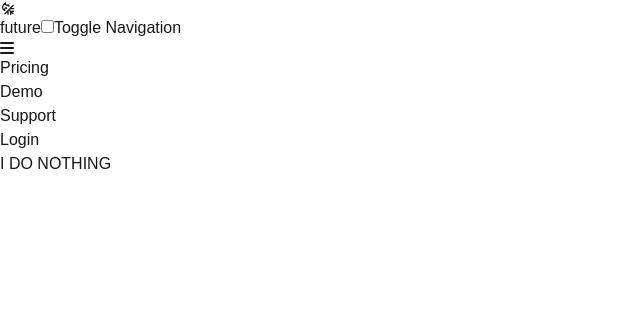
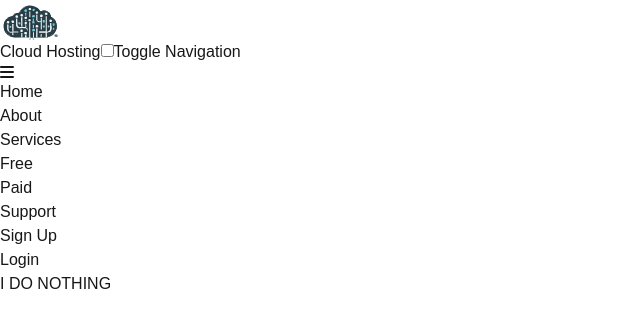
Before and after one commit to ZeyoYT/cloud-hosting, a Next.js app: page / in a window 1280 px wide. Shown: the top 328 px of the page, without its empty margins (0-640 px from the left). Built offline with nearby package versions, Linux system fonts and the light colour scheme.

Commit message:
nav bar completion

```diff
--- a/src/app/components/Navbar.js
+++ b/src/app/components/Navbar.js
@@ -1,27 +1,16 @@
+"use client";
 import Link from 'next/link';
+import Image from 'next/image';
 
 export default function Navbar() {
   return (
-    <header className="mb-2 px-4 shadow">
+    <header className="mb-2 px-4 shadow bg-gray-900 text-gray-200">
       <div className="relative mx-auto flex max-w-screen-lg flex-col py-4 sm:flex-row sm:items-center sm:justify-between">
         <a className="flex items-center text-2xl font-black" href="/">
           <span className="mr-2 text-3xl text-blue-600">
-            <svg
-              xmlns="http://www.w3.org/2000/svg"
-              aria-hidden="true"
-              role="img"
-              width="1em"
-              height="1em"
-              preserveAspectRatio="xMidYMid meet"
-              viewBox="0 0 24 24"
-            >
-              <path
-                fill="currentColor"
-                d="M6.925 16.875Q5.2 16.225 4.1 14.713Q3 13.2 3 11.25q0-1.975.938-3.513Q4.875 6.2 6 5.15q1.125-1.05 2.062-1.6L9 3v2.475q0 .625.45 1.062q.45.438 1.075.438q.35 0 .65-.15q.3-.15.5-.425L12 6q.95.55 1.625 1.35t1.025 1.8l-1.675 1.675q-.05-.6-.287-1.175q-.238-.575-.638-1.05q-.35.2-.738.287q-.387.088-.787.088q-1.1 0-1.987-.612Q7.65 7.75 7.25 6.725q-.95.925-1.6 2.062Q5 9.925 5 11.25q0 .775.275 1.462q.275.688.75 1.213q.05-.5.287-.938q.238-.437.588-.787L9 10.1l2.15 2.1q.05.05.1.125t.1.125l-1.425 1.425q-.05-.075-.087-.125q-.038-.05-.088-.1L9 12.925l-.7.7q-.125.125-.212.287q-.088.163-.088.363q0 .3.175.537q.175.238.45.363ZM9 10.1Zm0 0ZM7.4 22L6 20.6L19.6 7L21 8.4L17.4 12H21v2h-5.6l-.5.5l1.5 1.5H21v2h-2.6l2.1 2.1l-1.4 1.4l-2.1-2.1V22h-2v-4.6l-1.5-1.5l-.5.5V22h-2v-3.6Z"
-              />
-            </svg>
+            <img src="\Cloud-host.svg" alt="Logo" width={60} height={60} />
           </span>
-          <span>future</span>
+          <span>Cloud Hosting</span>
         </a>
         <input className="peer hidden" type="checkbox" id="navbar-open" />
         <label
@@ -47,19 +36,50 @@ export default function Navbar() {
           className="peer-checked:block hidden pl-2 py-6 sm:block sm:py-0"
         >
           <ul className="flex flex-col gap-y-4 sm:flex-row sm:gap-x-8">
-            <li className="">
+          <li className="">
               <a className="text-gray-600 hover:text-blue-600" href="#">
-                Pricing
+                Home
               </a>
             </li>
             <li className="">
               <a className="text-gray-600 hover:text-blue-600" href="#">
-                Demo
+                About
               </a>
+            </li>
+            <li className="releative group">
+              <a className="text-gray-600 hover:text-blue-600" href="#">
+                Services
+              </a>
+              <ul className="absolute hidden w-40 pt-2 group-hover:block bg-gray-800 shadow-lg rounded-lg z-10">
+                <li>
+                  <a
+                    className="block px-4 py-2 text-gray-400 hover:bg-gray-700 hover:text-white"
+                    href="#"
+                  >
+                    Free
+                  </a>
+                </li>
+                <li>
+                  <a
+                    className="block px-4 py-2 text-gray-400 hover:bg-gray-700 hover:text-white"
+                    href="#"
+                  >
+                    Paid
+                  </a>
+                </li>
+              </ul>
             </li>
             <li className="">
               <a className="text-gray-600 hover:text-blue-600" href="#">
                 Support
+              </a>
+            </li>
+            <li className="mt-2 sm:mt-0">
+              <a
+                className="rounded-xl border-2 border-blue-600 px-6 py-2 font-medium text-blue-600 hover:bg-blue-600 hover:text-white"
+                href="#"
+              >
+                Sign Up
               </a>
             </li>
             <li className="mt-2 sm:mt-0">
```
Also changed, not shown: public/Cloud-host.svg (added).
